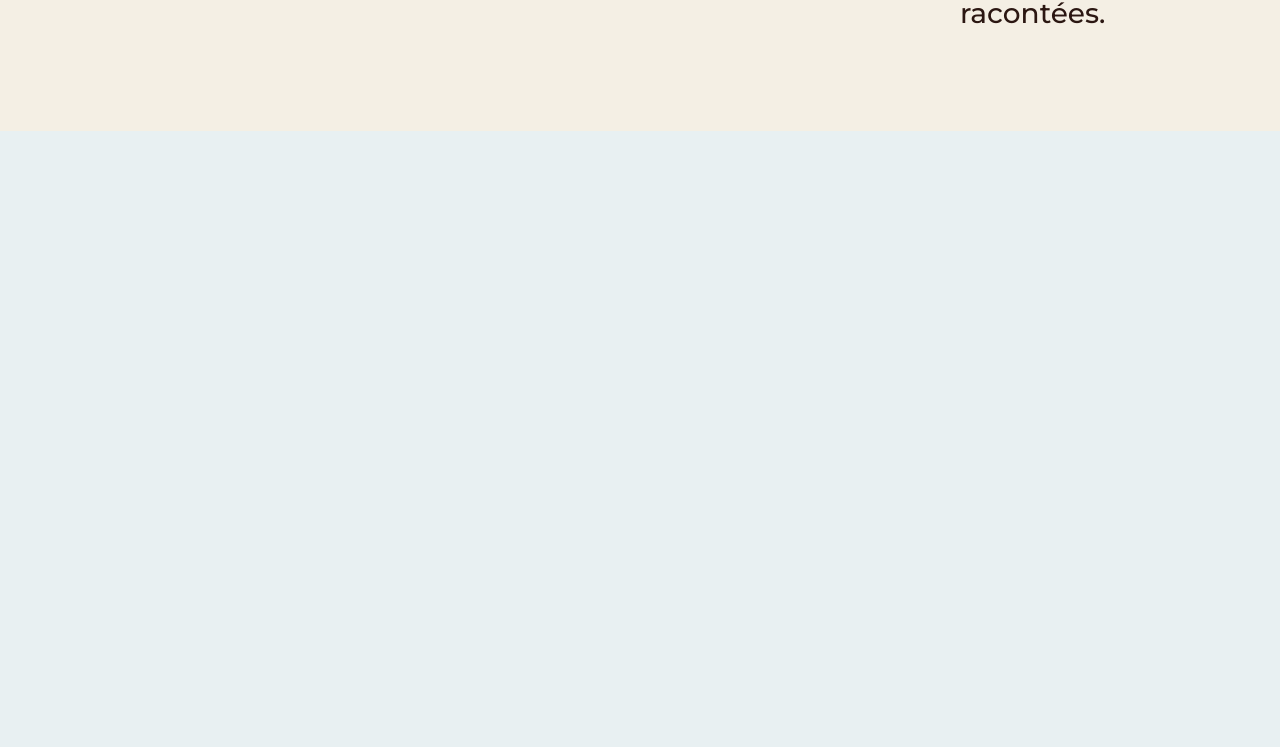
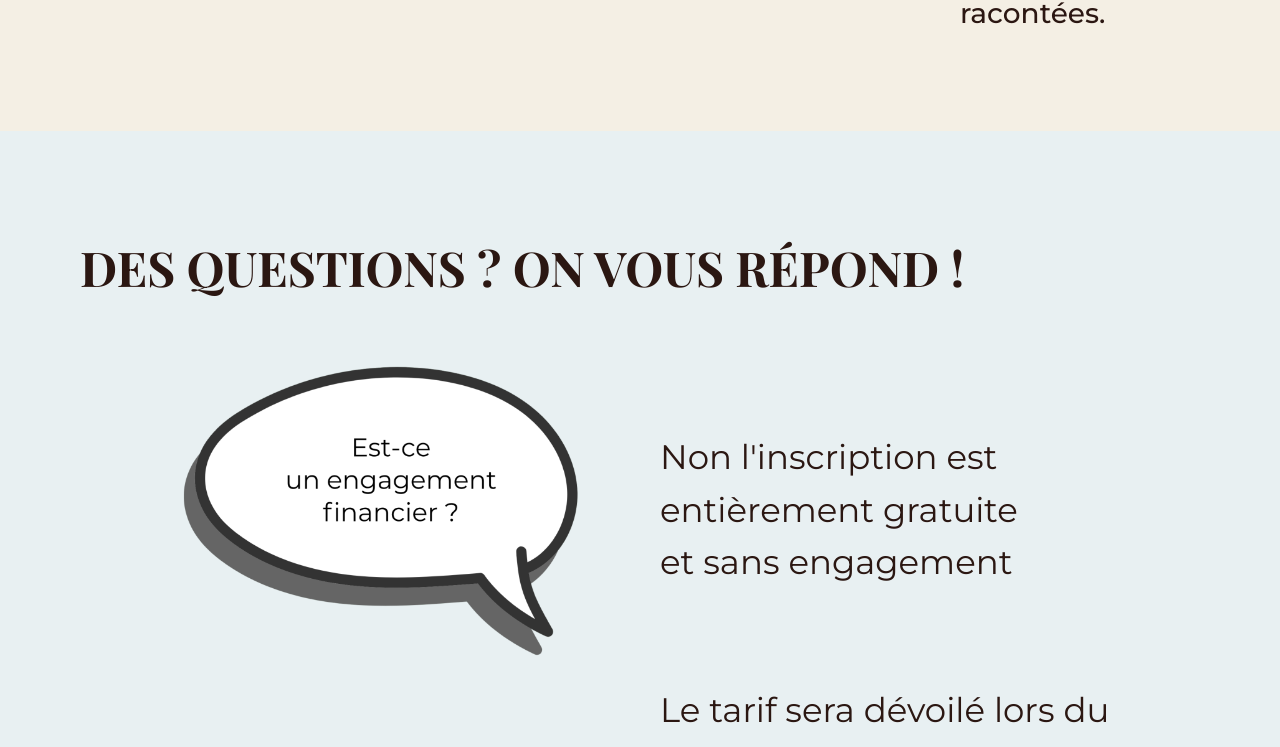
Before and after one commit to SniOpy/funooni, a React (Vite) app in the folder apps/tadara-landing/: page / in a window 1280 px wide. Shown: the part 6594-7341 px from the top of the page. Before the commit the page ends 6725 px from the top, so only its background shows below. Built offline with nearby package versions, Linux system fonts and the light colour scheme.

Commit message:
Questions section done

```diff
--- a/apps/tadara-landing/src/App.jsx
+++ b/apps/tadara-landing/src/App.jsx
@@ -6,6 +6,7 @@ import Content from './sections/content/Content'
 import Reasons from './sections/reasons/Reasons'
 import MoreLetter from './sections/more-letter/MoreLetter'
 import WhyStart from './sections/whystart/WhyStart'
+import Questions from './sections/questions/Questions'
 
 const GlobalStyle = createGlobalStyle`
   body {
@@ -30,6 +31,8 @@ function App() {
       <Reasons />
       <MoreLetter />
       <WhyStart />
+      <Questions />
+
     </Page>
   )
 }
--- /dev/null
+++ b/apps/tadara-landing/src/sections/questions/Questions.jsx
@@ -0,0 +1,62 @@
+import styled from "styled-components"
+import { tadaraTheme } from "../../designSystem"
+
+const { colors, spacing } = tadaraTheme
+function Questions() {
+  return (
+    <QuestionsSectionStyled>
+      <QuestionsTitleStyled>
+        <h1>Des questions ? on vous répond !</h1>
+      </QuestionsTitleStyled>
+
+      <QuestiosContentStyled>
+        <QuestiosItemStyled>
+            <img src="/images/questions/engagement-financier.png" alt="image engagement financier" width={400}/>
+            <h2>Non l'inscription est entièrement gratuite <br/>et sans engagement</h2>
+        </QuestiosItemStyled>
+        <QuestiosItemStyled>
+            <img src="/images/questions/abonnement.png" alt="image prix abonnement" width={400}/>
+            <h2>Le tarif sera dévoilé lors du lancement.<br />Les premiers inscrits bénéficient automatiquement <br/>d'une offre de lancement réservée aux familles fondatrices.</h2>
+        </QuestiosItemStyled>
+      </QuestiosContentStyled>
+    </QuestionsSectionStyled>
+  )
+}
+
+const QuestionsSectionStyled = styled.div`
+  display: flex;
+  flex-direction: column;
+  gap: ${spacing[10]};
+  padding: ${spacing[20]};
+  background-color: ${colors.background.soft};
+`
+const QuestionsTitleStyled = styled.div`
+
+    font-size: ${tadaraTheme.typography.sizes['xl']};
+    text-transform: uppercase;
+    font-weight: ${tadaraTheme.typography.weights.bold};
+    color: ${tadaraTheme.colors.text.primary};
+    font-family: ${tadaraTheme.typography.fonts.heading};
+    line-height: ${tadaraTheme.typography.lineHeights.heading};
+    margin: 0;
+    `
+const QuestiosContentStyled = styled.div`
+  padding-left : 100px;
+ `
+const QuestiosItemStyled = styled.div`
+  display: flex;
+  align-items: center;
+  gap: ${spacing[10]};
+
+    h2 {
+      padding: 0 40px;
+      font-size: 34px;
+      font-weight: ${tadaraTheme.typography.weights.regular};
+      color: ${tadaraTheme.colors.text.primary};
+      font-family: ${tadaraTheme.typography.fonts.body};
+      line-height: ${tadaraTheme.typography.lineHeights.body};
+    }
+ `
+
+
+export default Questions
```
Also changed, not shown: apps/tadara-landing/public/images/questions/abonnement.png (added), apps/tadara-landing/public/images/questions/engagement-financier.png (added).
